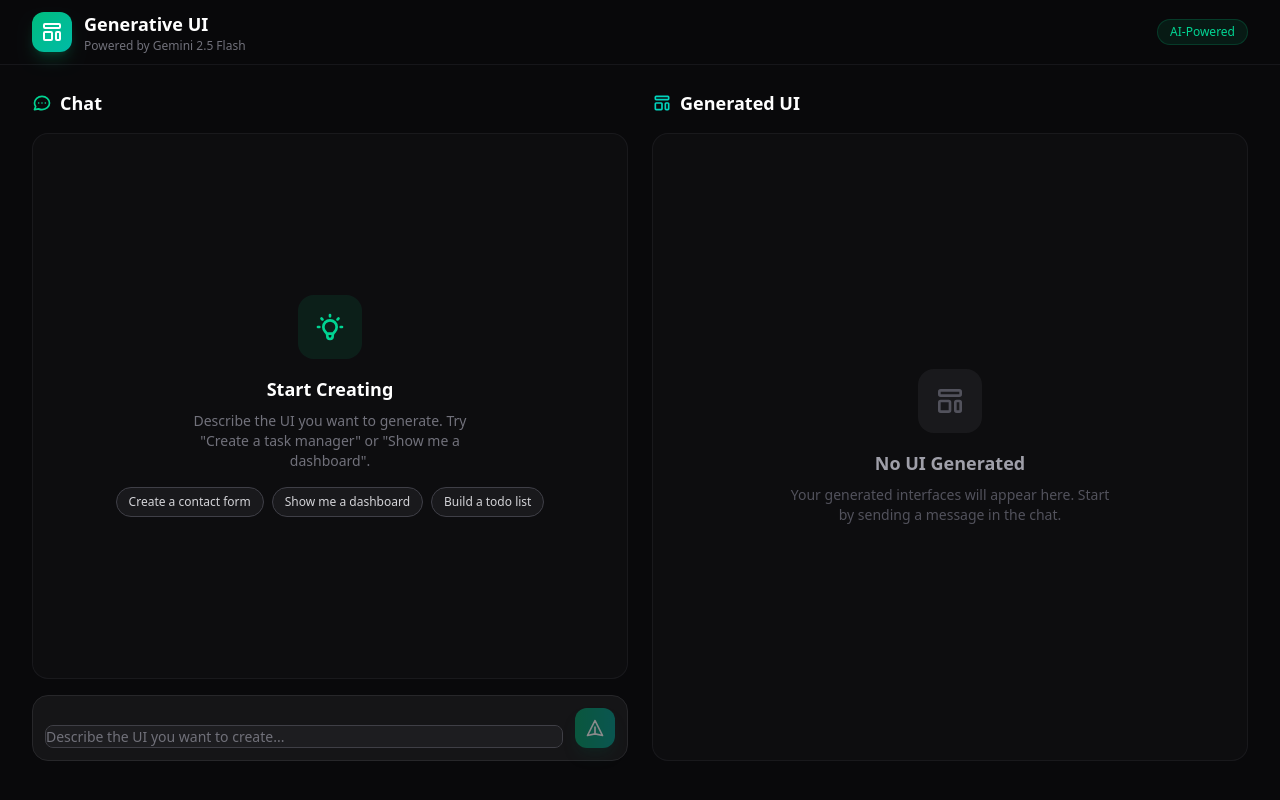
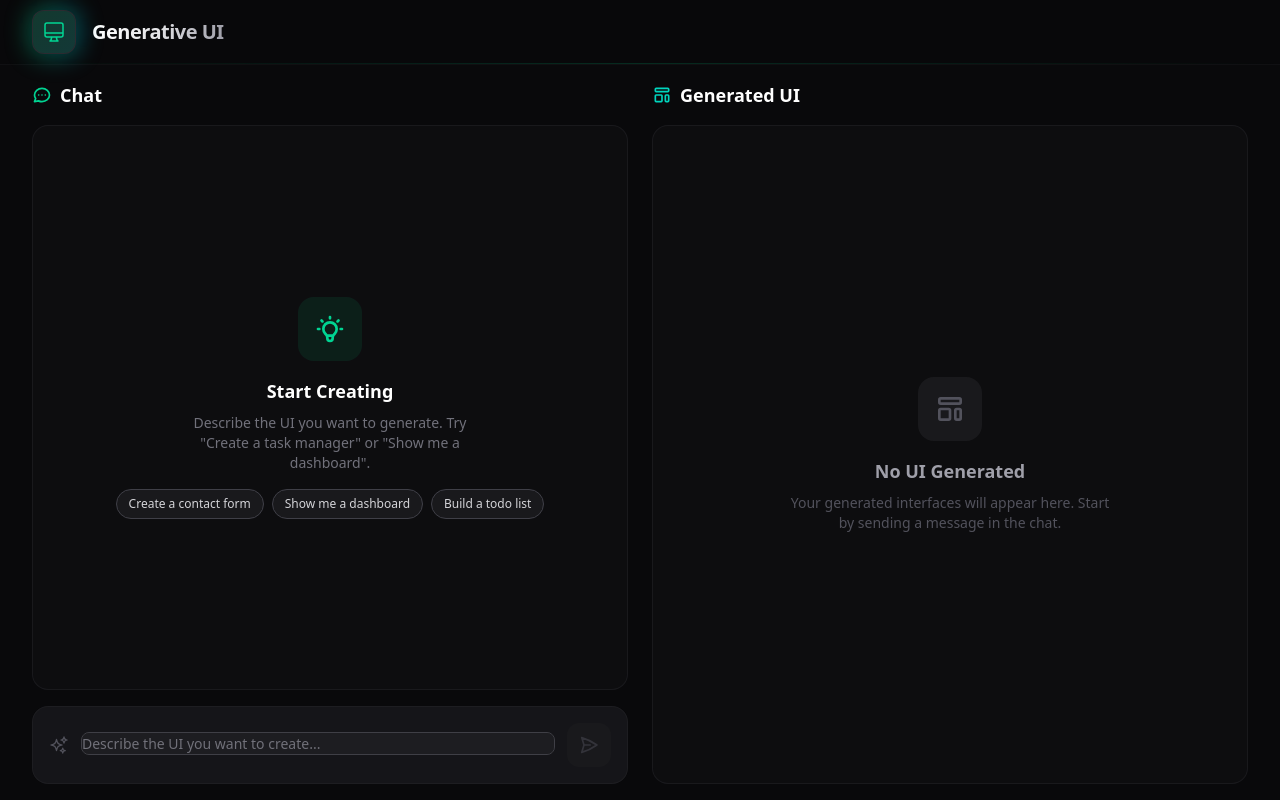
Before and after one commit to praveenss2806/generative_ui_playground, a Next.js app: page / in a window 1280 px wide. Built offline with nearby package versions, Linux system fonts and the light colour scheme.

Commit message:
made the UI better

```diff
--- a/app/page.tsx
+++ b/app/page.tsx
@@ -23,10 +23,10 @@ export default function Home() {
 
   return (
     <AppShell>
-      <div className="grid grid-cols-1 lg:grid-cols-2 gap-6 min-h-[calc(100vh-8rem)]">
+      <div className="grid grid-cols-1 lg:grid-cols-2 gap-6 h-full">
         {/* Chat Panel */}
-        <div className="flex flex-col h-full">
-          <div className="flex items-center justify-between mb-4">
+        <div className="flex flex-col min-h-0">
+          <div className="flex-shrink-0 flex items-center justify-between mb-4">
             <h2 className="text-lg font-semibold text-white flex items-center gap-2">
               <svg className="w-5 h-5 text-emerald-400" fill="none" viewBox="0 0 24 24" stroke="currentColor">
                 <path strokeLinecap="round" strokeLinejoin="round" strokeWidth={2} d="M8 12h.01M12 12h.01M16 12h.01M21 12c0 4.418-4.03 8-9 8a9.863 9.863 0 01-4.255-.949L3 20l1.395-3.72C3.512 15.042 3 13.574 3 12c0-4.418 4.03-8 9-8s9 3.582 9 8z" />
@@ -40,8 +40,8 @@ export default function Home() {
             )}
           </div>
 
-          {/* Messages area */}
-          <div className="flex-1 overflow-y-auto rounded-2xl bg-zinc-900/30 border border-zinc-800/50 p-4 mb-4 min-h-[300px]">
+          {/* Messages area - scrollable */}
+          <div className="flex-1 min-h-0 overflow-y-auto rounded-2xl bg-zinc-900/30 border border-zinc-800/50 p-4 mb-4">
             {!hasMessages && !isLoading ? (
               <div className="h-full flex flex-col items-center justify-center text-center p-6">
                 <div className="w-16 h-16 rounded-2xl bg-emerald-500/10 flex items-center justify-center mb-4">
@@ -73,7 +73,8 @@ export default function Home() {
             )}
           </div>
 
-          {/* Chat input */}
+          {/* Chat input - fixed at bottom */}
+          <div className="flex-shrink-0">
             <ChatInput
               value={input}
               onChange={setInput}
@@ -81,10 +82,11 @@ export default function Home() {
               isLoading={isLoading}
             />
           </div>
+        </div>
 
         {/* Generated UI Panel */}
-        <div className="flex flex-col h-full">
-          <div className="flex items-center justify-between mb-4">
+        <div className="flex flex-col min-h-0">
+          <div className="flex-shrink-0 flex items-center justify-between mb-4">
             <h2 className="text-lg font-semibold text-white flex items-center gap-2">
               <svg className="w-5 h-5 text-teal-400" fill="none" viewBox="0 0 24 24" stroke="currentColor">
                 <path strokeLinecap="round" strokeLinejoin="round" strokeWidth={2} d="M4 5a1 1 0 011-1h14a1 1 0 011 1v2a1 1 0 01-1 1H5a1 1 0 01-1-1V5zM4 13a1 1 0 011-1h6a1 1 0 011 1v6a1 1 0 01-1 1H5a1 1 0 01-1-1v-6zM16 13a1 1 0 011-1h2a1 1 0 011 1v6a1 1 0 01-1 1h-2a1 1 0 01-1-1v-6z" />
@@ -98,8 +100,8 @@ export default function Home() {
             )}
           </div>
 
-          {/* Generated UI area */}
-          <div className="flex-1 overflow-y-auto rounded-2xl bg-zinc-900/30 border border-zinc-800/50 p-6 min-h-[300px]">
+          {/* Generated UI area - scrollable */}
+          <div className="flex-1 min-h-0 overflow-y-auto rounded-2xl bg-zinc-900/30 border border-zinc-800/50 p-6">
             {isLoading && !hasUI ? (
               <UIRendererSkeleton />
             ) : hasUI ? (
--- a/components/chat/ChatInput.tsx
+++ b/components/chat/ChatInput.tsx
@@ -32,14 +32,39 @@ export function ChatInput({ value, onChange, onSubmit, isLoading, placeholder }:
     }
   };
 
+  const hasContent = value.trim().length > 0;
+
   return (
+    <div className="relative">
+      {/* Glow effect on focus */}
       <div
         className={`
-        relative flex items-end gap-3 p-3 rounded-2xl
-        bg-zinc-900/80 border transition-all duration-300
-        ${isFocused ? 'border-emerald-500/50 shadow-lg shadow-emerald-500/10' : 'border-zinc-800'}
+          absolute -inset-0.5 rounded-2xl bg-gradient-to-r from-emerald-500 via-teal-500 to-cyan-500
+          opacity-0 blur-sm transition-opacity duration-500
+          ${isFocused ? 'opacity-30' : ''}
+        `}
+      />
+
+      {/* Main container */}
+      <div
+        className={`
+          relative flex items-end gap-3 p-4 rounded-2xl
+          bg-zinc-900/90 backdrop-blur-xl border transition-all duration-300
+          ${isFocused ? 'border-zinc-700/80' : 'border-zinc-800/50'}
         `}
       >
+        {/* Left icon */}
+        <div className={`
+          flex-shrink-0 self-center transition-colors duration-300
+          ${isFocused ? 'text-emerald-400' : 'text-zinc-600'}
+        `}>
+          <svg className="w-5 h-5" fill="none" viewBox="0 0 24 24" stroke="currentColor">
+            <path strokeLinecap="round" strokeLinejoin="round" strokeWidth={1.5} d="M9.813 15.904L9 18.75l-.813-2.846a4.5 4.5 0 00-3.09-3.09L2.25 12l2.846-.813a4.5 4.5 0 003.09-3.09L9 5.25l.813 2.846a4.5 4.5 0 003.09 3.09L15.75 12l-2.846.813a4.5 4.5 0 00-3.09 3.09zM18.259 8.715L18 9.75l-.259-1.035a3.375 3.375 0 00-2.455-2.456L14.25 6l1.036-.259a3.375 3.375 0 002.455-2.456L18 2.25l.259 1.035a3.375 3.375 0 002.456 2.456L21.75 6l-1.035.259a3.375 3.375 0 00-2.456 2.456zM16.894 20.567L16.5 21.75l-.394-1.183a2.25 2.25 0 00-1.423-1.423L13.5 18.75l1.183-.394a2.25 2.25 0 001.423-1.423l.394-1.183.394 1.183a2.25 2.25 0 001.423 1.423l1.183.394-1.183.394a2.25 2.25 0 00-1.423 1.423z" />
+          </svg>
+        </div>
+
+        {/* Textarea */}
+        <div className="flex-1 min-w-0">
           <textarea
             ref={textareaRef}
             value={value}
@@ -51,34 +76,71 @@ export function ChatInput({ value, onChange, onSubmit, isLoading, placeholder }:
             disabled={isLoading}
             rows={1}
             className="
-          flex-1 bg-transparent text-white placeholder-zinc-500
+              w-full bg-transparent text-white placeholder-zinc-500
               outline-none resize-none text-sm leading-relaxed
-          disabled:opacity-50
+              disabled:opacity-50 scrollbar-thin scrollbar-thumb-zinc-700
             "
           />
+
+          {/* Hint text */}
+          <div className={`
+            flex items-center gap-2 mt-1.5 overflow-hidden transition-all duration-300
+            ${isFocused && !hasContent ? 'max-h-6 opacity-100' : 'max-h-0 opacity-0'}
+          `}>
+            <span className="text-[11px] text-zinc-600">Press</span>
+            <kbd className="px-1.5 py-0.5 text-[10px] font-mono bg-zinc-800/80 rounded text-zinc-500 border border-zinc-700/50">Enter</kbd>
+            <span className="text-[11px] text-zinc-600">to send</span>
+            <span className="text-zinc-700 mx-1">•</span>
+            <kbd className="px-1.5 py-0.5 text-[10px] font-mono bg-zinc-800/80 rounded text-zinc-500 border border-zinc-700/50">Shift + Enter</kbd>
+            <span className="text-[11px] text-zinc-600">for new line</span>
+          </div>
+        </div>
+
+        {/* Send button */}
         <button
           onClick={onSubmit}
-        disabled={isLoading || !value.trim()}
-        className="
-          flex-shrink-0 p-2.5 rounded-xl
-          bg-gradient-to-r from-emerald-600 to-teal-600
-          hover:from-emerald-500 hover:to-teal-500
-          disabled:opacity-50 disabled:cursor-not-allowed
-          transition-all duration-200 active:scale-95
-          shadow-lg shadow-emerald-900/30
-        "
+          disabled={isLoading || !hasContent}
+          className={`
+            flex-shrink-0 relative group p-3 rounded-xl
+            transition-all duration-300 ease-out
+            ${hasContent && !isLoading
+              ? 'bg-gradient-to-r from-emerald-500 to-teal-500 shadow-lg shadow-emerald-500/25 hover:shadow-emerald-500/40 hover:scale-105 active:scale-95'
+              : 'bg-zinc-800/50 cursor-not-allowed'
+            }
+          `}
         >
+          {/* Button glow */}
+          {hasContent && !isLoading && (
+            <div className="absolute inset-0 rounded-xl bg-gradient-to-r from-emerald-500 to-teal-500 blur-lg opacity-0 group-hover:opacity-50 transition-opacity duration-300" />
+          )}
+
           {isLoading ? (
-          <svg className="w-5 h-5 text-white animate-spin" viewBox="0 0 24 24">
-            <circle className="opacity-25" cx="12" cy="12" r="10" stroke="currentColor" strokeWidth="4" fill="none" />
+            <div className="relative">
+              <svg className="w-5 h-5 text-zinc-400 animate-spin" viewBox="0 0 24 24">
+                <circle className="opacity-25" cx="12" cy="12" r="10" stroke="currentColor" strokeWidth="3" fill="none" />
                 <path className="opacity-75" fill="currentColor" d="M4 12a8 8 0 018-8V0C5.373 0 0 5.373 0 12h4z" />
               </svg>
+            </div>
           ) : (
-          <svg className="w-5 h-5 text-white" fill="none" viewBox="0 0 24 24" stroke="currentColor">
-            <path strokeLinecap="round" strokeLinejoin="round" strokeWidth={2} d="M12 19l9 2-9-18-9 18 9-2zm0 0v-8" />
+            <svg
+              className={`
+                relative w-5 h-5 transition-all duration-300
+                ${hasContent ? 'text-white translate-x-0.5 -translate-y-0.5' : 'text-zinc-600'}
+              `}
+              fill="none"
+              viewBox="0 0 24 24"
+              stroke="currentColor"
+            >
+              <path
+                strokeLinecap="round"
+                strokeLinejoin="round"
+                strokeWidth={2}
+                d="M6 12L3.269 3.126A59.768 59.768 0 0121.485 12 59.77 59.77 0 013.27 20.876L5.999 12zm0 0h7.5"
+              />
             </svg>
           )}
         </button>
       </div>
+    </div>
   );
 }
--- a/components/layout/AppShell.tsx
+++ b/components/layout/AppShell.tsx
@@ -8,7 +8,7 @@ interface AppShellProps {
 
 export function AppShell({ children }: AppShellProps) {
   return (
-    <div className="min-h-screen bg-zinc-950 text-white overflow-hidden">
+    <div className="h-screen flex flex-col bg-zinc-950 text-white overflow-hidden">
       {/* Animated background gradient */}
       <div className="fixed inset-0 -z-10">
         <div className="absolute inset-0 bg-gradient-to-br from-zinc-950 via-zinc-900 to-zinc-950" />
@@ -29,32 +29,38 @@ export function AppShell({ children }: AppShellProps) {
         }}
       />
 
-      {/* Header */}
-      <header className="sticky top-0 z-50 border-b border-zinc-800/50 bg-zinc-950/80 backdrop-blur-xl">
+      {/* Header - fixed height */}
+      <header className="flex-shrink-0 z-50 border-b border-zinc-800/30 bg-zinc-950/60 backdrop-blur-2xl">
         <div className="max-w-7xl mx-auto px-4 sm:px-6 lg:px-8">
           <div className="flex items-center justify-between h-16">
-            <div className="flex items-center gap-3">
-              <div className="w-10 h-10 rounded-xl bg-gradient-to-br from-emerald-500 to-teal-500 flex items-center justify-center shadow-lg shadow-emerald-500/20">
-                <svg className="w-6 h-6 text-white" fill="none" viewBox="0 0 24 24" stroke="currentColor">
-                  <path strokeLinecap="round" strokeLinejoin="round" strokeWidth={2} d="M4 5a1 1 0 011-1h14a1 1 0 011 1v2a1 1 0 01-1 1H5a1 1 0 01-1-1V5zM4 13a1 1 0 011-1h6a1 1 0 011 1v6a1 1 0 01-1 1H5a1 1 0 01-1-1v-6zM16 13a1 1 0 011-1h2a1 1 0 011 1v6a1 1 0 01-1 1h-2a1 1 0 01-1-1v-6z" />
-                </svg>
+            <div className="flex items-center gap-4">
+              {/* Animated logo */}
+              <div className="relative group">
+                <div className="absolute -inset-1 bg-gradient-to-r from-emerald-500 via-teal-500 to-cyan-500 rounded-2xl blur-md opacity-40 group-hover:opacity-70 transition-opacity duration-500" />
+                <div className="relative w-11 h-11 rounded-xl bg-zinc-900 flex items-center justify-center border border-zinc-700/50 overflow-hidden">
+                  <div className="absolute inset-0 bg-gradient-to-br from-emerald-500/20 to-teal-500/20" />
+                  <svg className="w-6 h-6 text-emerald-400 relative z-10" fill="none" viewBox="0 0 24 24" stroke="currentColor">
+                    <path strokeLinecap="round" strokeLinejoin="round" strokeWidth={1.5} d="M9.75 17L9 20l-1 1h8l-1-1-.75-3M3 13h18M5 17h14a2 2 0 002-2V5a2 2 0 00-2-2H5a2 2 0 00-2 2v10a2 2 0 002 2z" />
+                  </svg>
+                </div>
               </div>
-              <div>
-                <h1 className="text-lg font-bold text-white">Generative UI</h1>
-                <p className="text-xs text-zinc-500">Powered by Gemini 2.5 Flash</p>
+
+              {/* Title with gradient */}
+              <div className="flex flex-col">
+                <h1 className="text-xl font-bold bg-gradient-to-r from-white via-zinc-200 to-zinc-400 bg-clip-text text-transparent tracking-tight">
+                  Generative UI
+                </h1>
               </div>
-            </div>
-            <div className="flex items-center gap-2">
-              <span className="px-3 py-1 text-xs font-medium bg-emerald-500/10 text-emerald-400 rounded-full border border-emerald-500/20">
-                AI-Powered
-              </span>
             </div>
           </div>
         </div>
+
+        {/* Subtle gradient line at bottom */}
+        <div className="absolute bottom-0 left-0 right-0 h-px bg-gradient-to-r from-transparent via-emerald-500/20 to-transparent" />
       </header>
 
-      {/* Main content */}
-      <main className="max-w-7xl mx-auto px-4 sm:px-6 lg:px-8 py-6">
+      {/* Main content - fills remaining space */}
+      <main className="flex-1 min-h-0 max-w-7xl w-full mx-auto px-4 sm:px-6 lg:px-8 py-4">
         {children}
       </main>
     </div>
```
Lines whose indentation alone changed are shown as unchanged.
